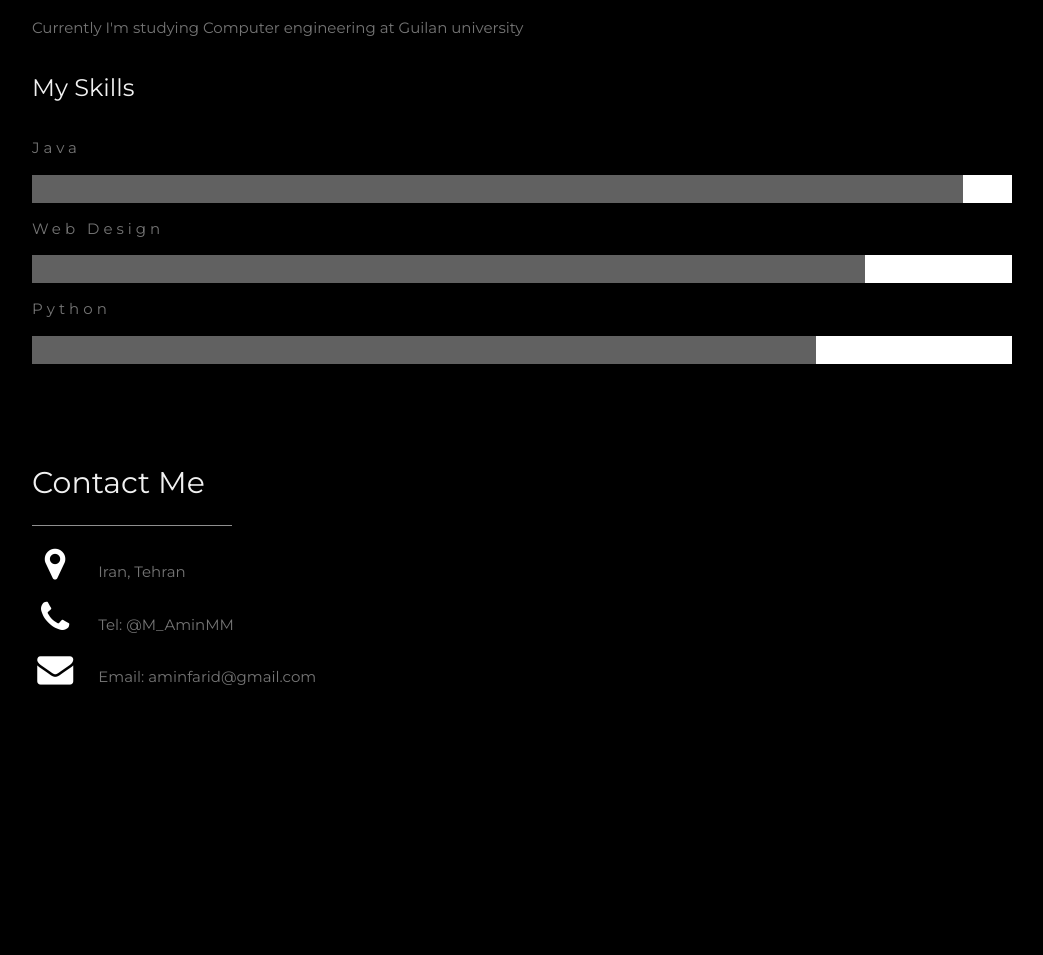
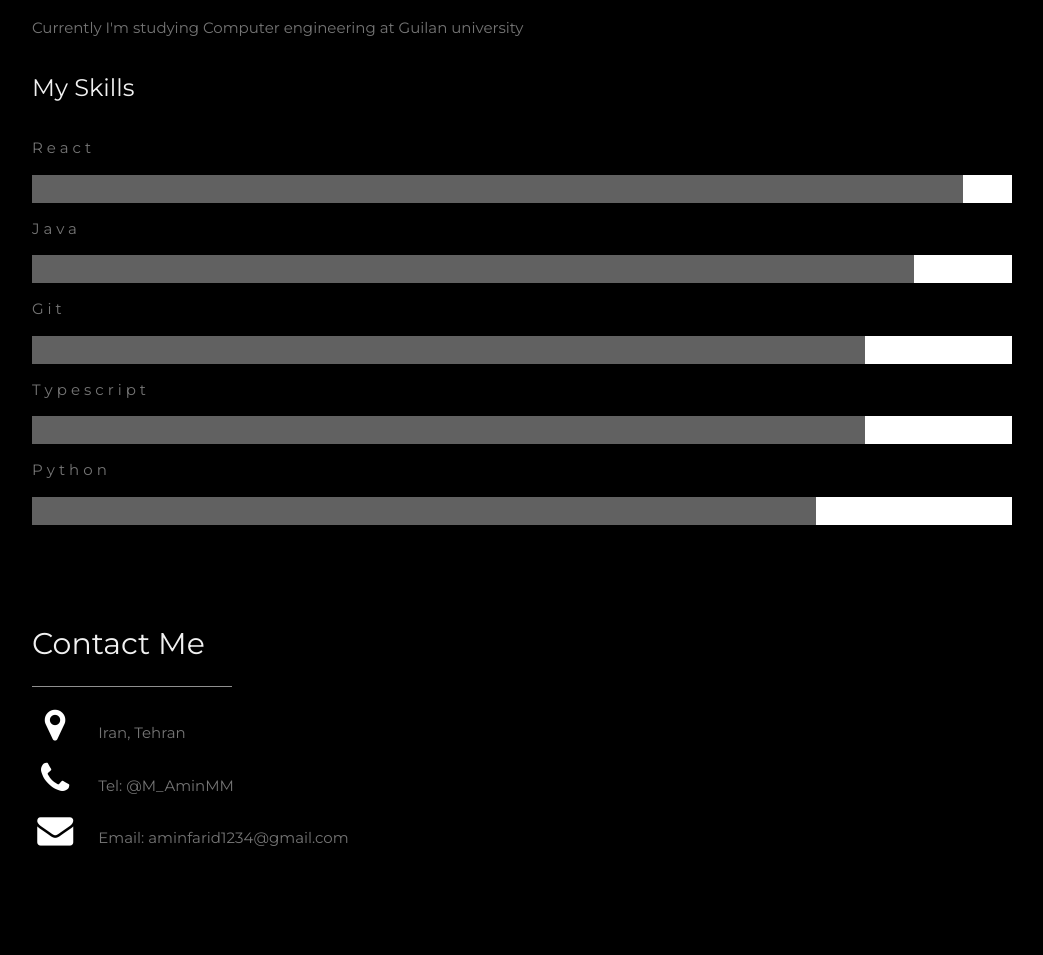
Before and after one commit to M-AminM/M-AminM.github.io, a plain HTML site: page index.html in a window 1280 px wide. Shown: the part 1122-2077 px from the top of the page, without its empty margins (178-1221 px from the left). Before the commit the page ends 1989 px from the top, so only its background shows below. Drawn offline with nearby package versions, Linux system fonts and the light colour scheme.

Commit message:
Update index.html

```diff
--- a/index.html
+++ b/index.html
@@ -41,7 +41,6 @@
     <div class="w3-bar w3-black w3-opacity w3-hover-opacity-off w3-center w3-small">
         <a href="#" class="w3-bar-item w3-button" style="width:25% !important">HOME</a>
         <a href="#about" class="w3-bar-item w3-button" style="width:25% !important">ABOUT</a>
-        <a href="#photos" class="w3-bar-item w3-button" style="width:25% !important">PHOTOS</a>
         <a href="#contact" class="w3-bar-item w3-button" style="width:25% !important">CONTACT</a>
     </div>
 </div>
@@ -62,11 +61,19 @@
         <p>Currently I'm studying Computer engineering at Guilan university
         </p>
         <h3 class="w3-padding-16 w3-text-light-grey">My Skills</h3>
-        <p class="w3-wide">Java</p>
+        <p class="w3-wide">React</p>
         <div class="w3-white">
             <div class="w3-dark-grey" style="height:28px;width:95%"></div>
         </div>
-        <p class="w3-wide">Web Design</p>
+        <p class="w3-wide">Java</p>
+        <div class="w3-white">
+            <div class="w3-dark-grey" style="height:28px;width:90%"></div>
+        </div>
+        <p class="w3-wide">Git</p>
+        <div class="w3-white">
+            <div class="w3-dark-grey" style="height:28px;width:85%"></div>
+        </div>
+        <p class="w3-wide">Typescript</p>
         <div class="w3-white">
             <div class="w3-dark-grey" style="height:28px;width:85%"></div>
         </div>
@@ -85,16 +92,10 @@
         <div class="w3-section">
             <p><i class="fa fa-map-marker fa-fw w3-text-white w3-xxlarge w3-margin-right"></i> Iran, Tehran</p>
             <p><i class="fa fa-phone fa-fw w3-text-white w3-xxlarge w3-margin-right"></i> Tel: @M_AminMM</p>
-            <p><i class="fa fa-envelope fa-fw w3-text-white w3-xxlarge w3-margin-right"> </i> Email: aminfarid@gmail.com</p>
+            <p><i class="fa fa-envelope fa-fw w3-text-white w3-xxlarge w3-margin-right"> </i> Email: aminfarid1234@gmail.com</p>
         </div><br>
 
-        <!-- End Contact Section -->
     </div>
-
-    <!-- Footer -->
-
-
-    <!-- END PAGE CONTENT -->
 </div>
 
 </div>
```
